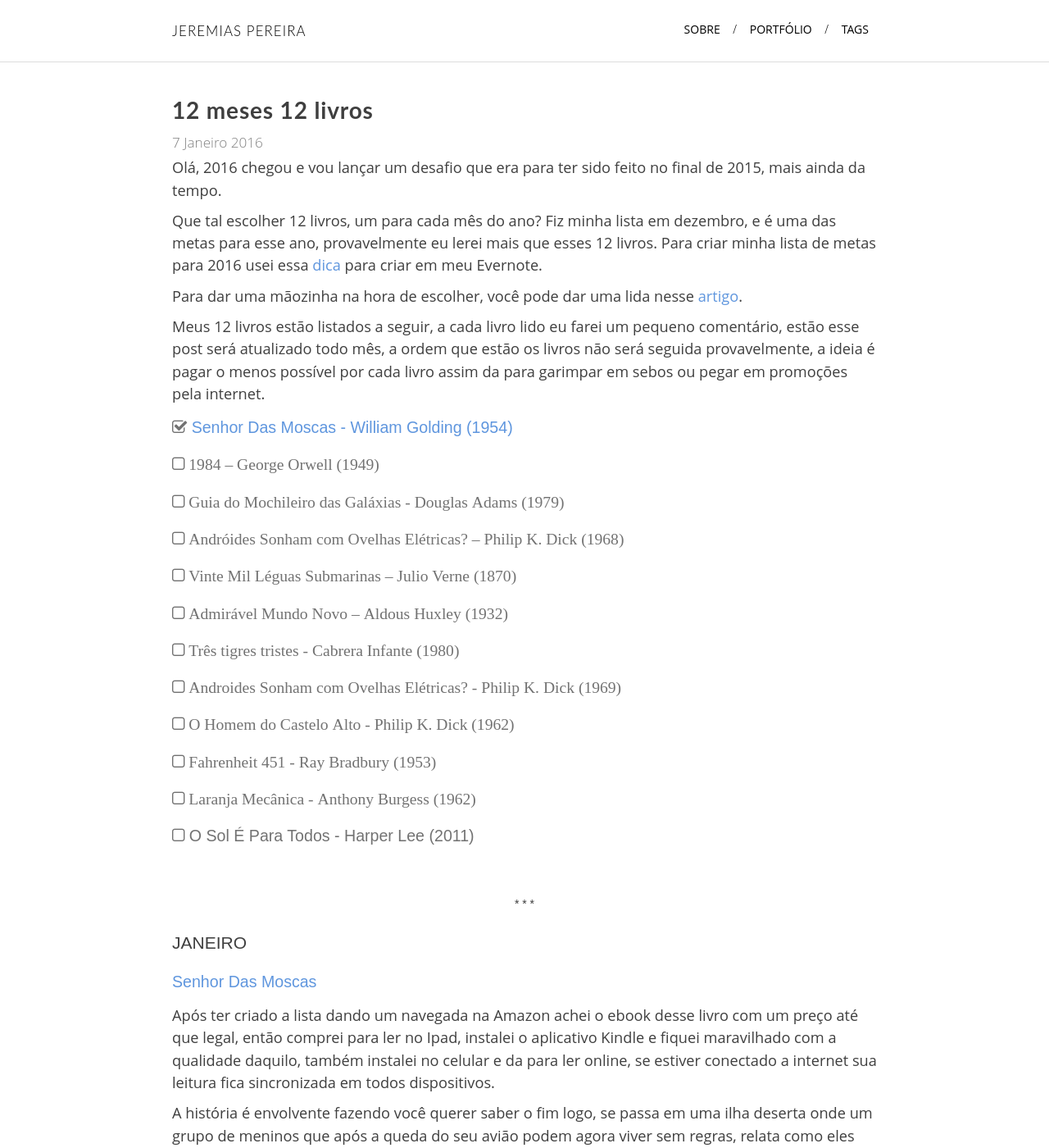
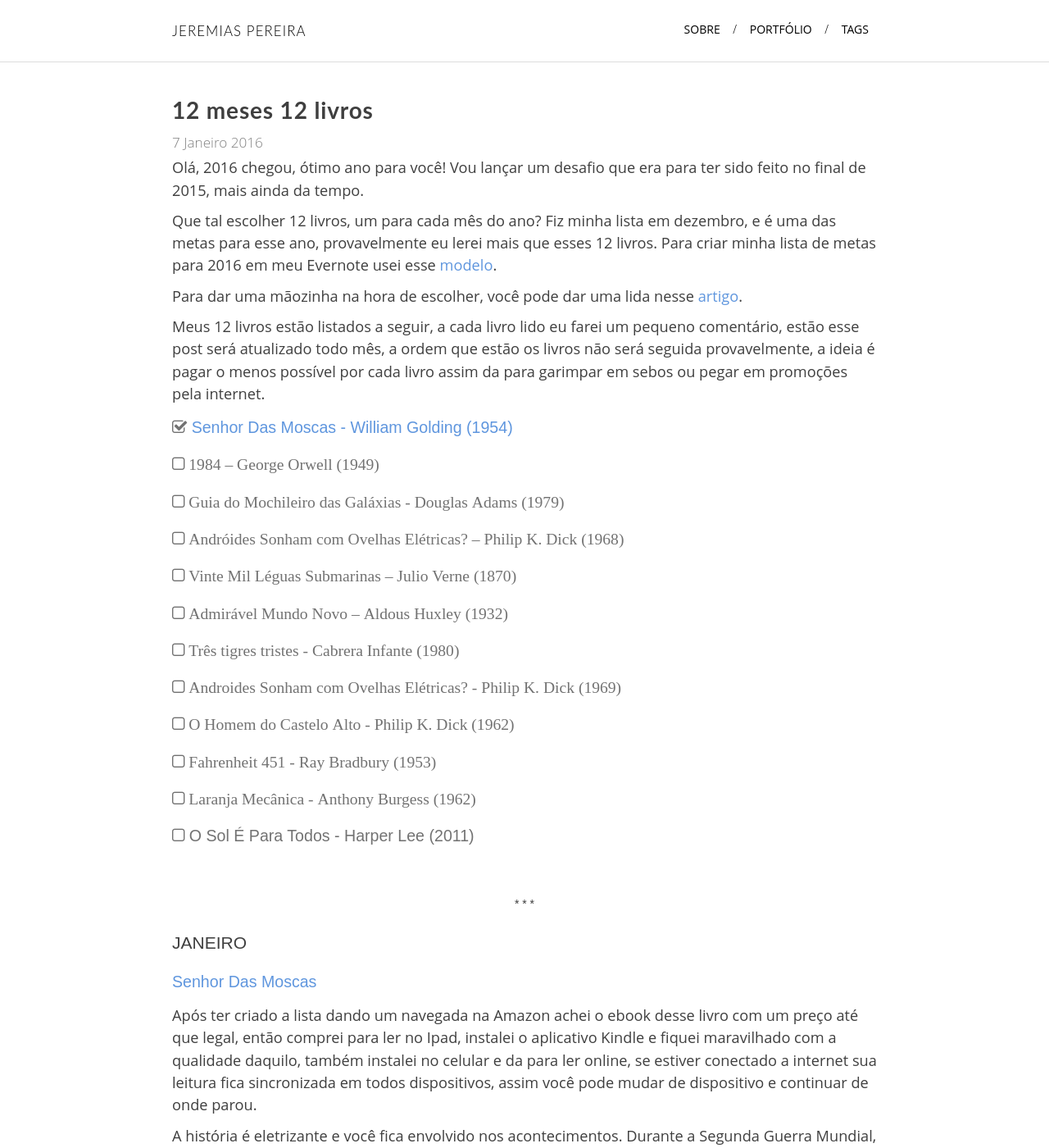
Before and after one commit to jeremiaspereira/jeremiaspereira.github.io, a Jekyll site: the page built from _posts/2016-01-07-12-meses-12-livros.markdown, in a window 1280 px wide and 1400 px high. Shown: the whole window at 82% size. Built offline with Jekyll 4.4.1, drawn with Linux system fonts in a browser that asks for light colours; some web fonts are replaced; some of the changed text lies outside the part shown.

Commit message:
Revisão post 12 meses 12 livros; Melhoria ferramenta de compartilhamento

```diff
--- a/_includes/head.html
+++ b/_includes/head.html
@@ -3,7 +3,9 @@
   <meta http-equiv="X-UA-Compatible" content="IE=edge">
   <meta name="viewport" content="width=device-width, initial-scale=1">
 
-  <meta property="og:image" content="{{ "/assets/img/avatar.png" | prepend: site.baseurl }}" />
+  <meta property="og:image" content="{{ "/assets/img/header.png" | prepend: site.baseurl }}" />
+  <meta property="og:site_name" content="Jeremias Pereira">
+  <meta property="og:type" content="website">
 
   <meta name="keywords" content="Jeremias Pereira, Portfólio, Jekyll, PHP, AngularJs, CSS, JavaScript, SASS, HTML, JSON, JQuery">
 
--- a/_layouts/default.html
+++ b/_layouts/default.html
@@ -1,5 +1,5 @@
 <!DOCTYPE html>
-<html lang="pt-br">
+<html xmlns='http://www.w3.org/1999/xhtml' xmlns:og='http://ogp.me/ns#'>
 
   {% include head.html %}
 
--- a/_posts/2016-01-07-12-meses-12-livros.markdown
+++ b/_posts/2016-01-07-12-meses-12-livros.markdown
@@ -6,9 +6,9 @@
 tag: Livros
 ---
 
-Olá, 2016 chegou e vou lançar um desafio que era para ter sido feito no final de 2015, mais ainda da tempo.
+Olá, 2016 chegou, ótimo ano para você! Vou lançar um desafio que era para ter sido feito no final de 2015, mais ainda da tempo.
 
-Que tal escolher 12 livros, um para cada mês do ano? Fiz minha lista em dezembro, e é uma das metas para esse ano, provavelmente eu lerei mais que esses 12 livros. Para criar minha lista de metas para 2016 usei essa [dica](https://blog.evernote.com/ptbr/2015/12/08/como-planejar-e-acompanhar-as-metas-com-o-evernote-por-mauricio-aizawa/){:target="_blank"} para criar em meu Evernote.
+Que tal escolher 12 livros, um para cada mês do ano? Fiz minha lista em dezembro, e é uma das metas para esse ano, provavelmente eu lerei mais que esses 12 livros. Para criar minha lista de metas para 2016 em meu Evernote usei esse [modelo](https://blog.evernote.com/ptbr/2015/12/08/como-planejar-e-acompanhar-as-metas-com-o-evernote-por-mauricio-aizawa/){:target="_blank"}.
 
 Para dar uma mãozinha na hora de escolher, você pode dar uma lida nesse [artigo](http://tutano.trampos.co/5162-42-livros-sobre-a-vida-o-universo-e-tudo-mais/ ){:target="_blank"}.
 
@@ -49,10 +49,9 @@
 
 #### <a name="1">Senhor Das Moscas</a>
 
-Após ter criado a lista dando um navegada na Amazon achei o ebook desse livro com um preço até que legal, então comprei para ler no Ipad, instalei o aplicativo Kindle e fiquei maravilhado com a qualidade daquilo, também instalei no celular e da para ler online, se estiver conectado a internet sua leitura fica sincronizada em todos dispositivos.
+Após ter criado a lista dando um navegada na Amazon achei o ebook desse livro com um preço até que legal, então comprei para ler no Ipad, instalei o aplicativo Kindle e fiquei maravilhado com a qualidade daquilo, também instalei no celular e da para ler online, se estiver conectado a internet sua leitura fica sincronizada em todos dispositivos, assim você pode mudar de dispositivo e continuar de onde parou.
 
-A história é envolvente fazendo você querer saber o fim logo, se passa em uma ilha deserta onde um grupo de meninos que após a queda do seu avião
-podem agora viver sem regras, relata como eles lidam com a liberdade e seus medos, sem a presença de um adulto por perto, também mostra como o lado selvagem é despertado com o tempo.
+A história é eletrizante e você fica envolvido nos acontecimentos. Durante a Segunda Guerra Mundial, um avião cai numa ilha deserta, e seus únicos sobreviventes são um grupo de meninos, relata como eles lidam com a liberdade e seus medos, sem a presença de um adulto por perto, também mostra como o lado selvagem é despertado com o tempo.
 
 
 “Você é um menino muito bobo”, disse o Senhor das Moscas. “Só um menino, muito bobo e ignorante.”
--- a/_sass/_layout.scss
+++ b/_sass/_layout.scss
@@ -70,6 +70,11 @@
 }
 
 @media (max-width: 510px){
+  .site-header {
+    padding:8px 0;
+    background:#BFEDFE;
+  }
+
   .site-title{
     float: none;
     text-align: center;
```
Also changed, not shown: assets/img/header.png (added).
